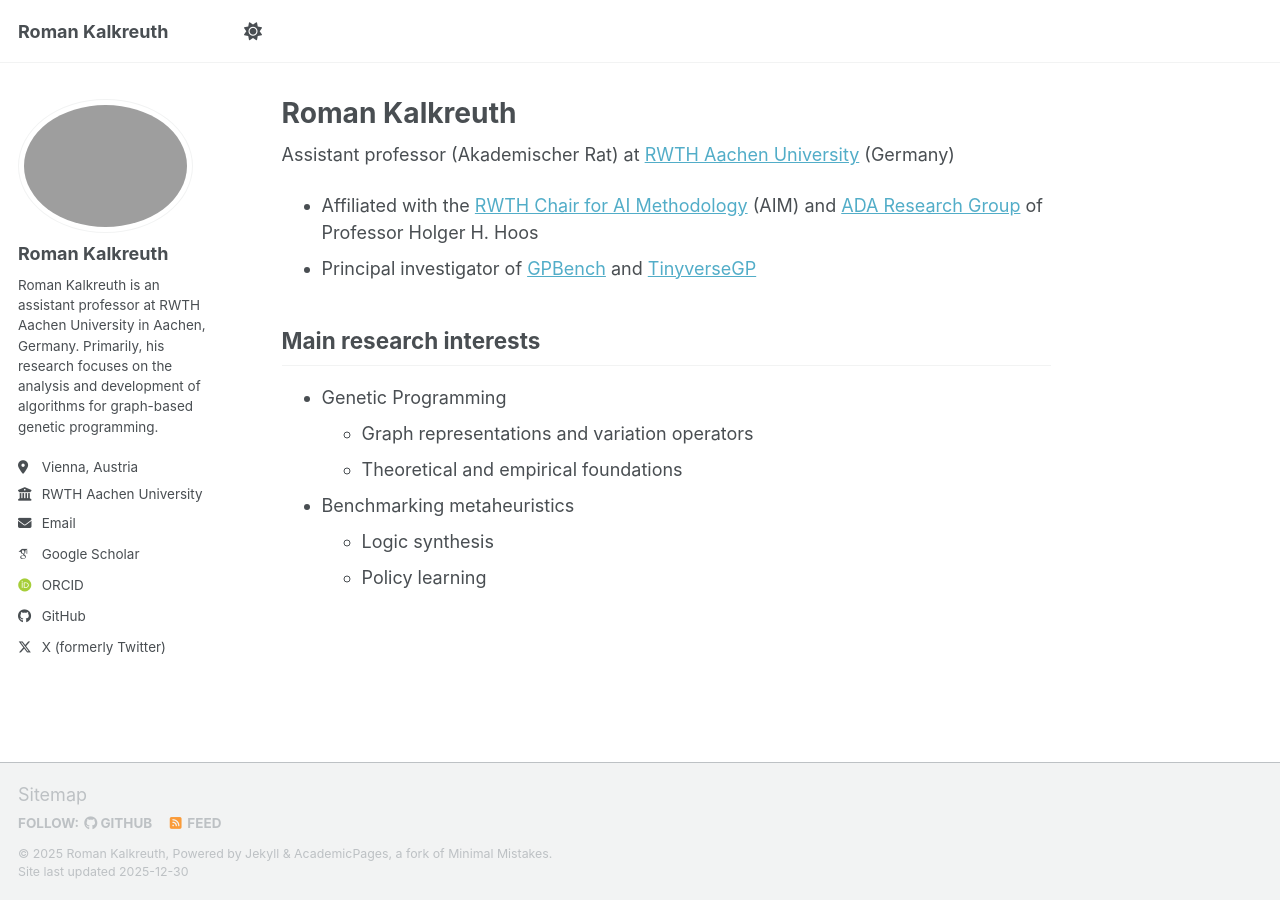
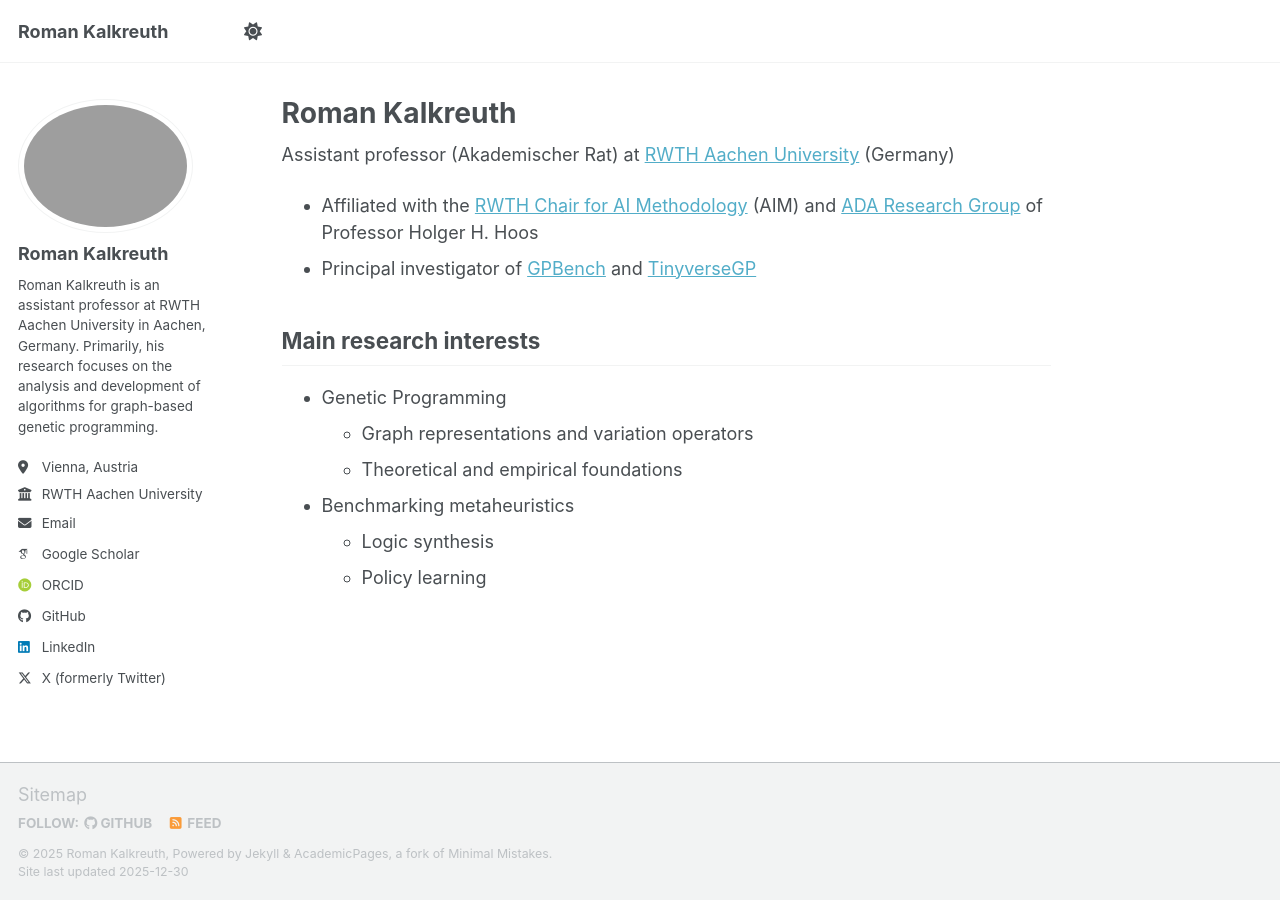
Before and after one commit to RomanKalkreuth/romankalkreuth.github.io, a Jekyll site: the page built from _pages/about.md, in a window 1280 px wide. Built offline with Jekyll 4.4.1, drawn with Linux system fonts in a browser that asks for light colours; some web fonts are replaced; a script bundle is joined from its source files by our own code; library files that are not in the unit come from our copies.

Commit message:
Update _config.yml

```diff
--- a/_config.yml
+++ b/_config.yml
@@ -66,7 +66,7 @@
   keybase          : # Username
   instagram        : # Username
   lastfm           : # Username
-  linkedin         : # Username
+  linkedin         : "dr-roman-kalkreuth-99427322b"
   mastodon         : # URL
   medium           : # URL
   pinterest        : # Username
@@ -74,7 +74,7 @@
   steam            : # Username
   telegram         : # URL
   tumblr           : # Username
-  twitter          : RomanKalkreuth
+  twitter          : "RomanKalkreuth"
   vine             : # Username
   weibo            : # Username
   wikipedia        : # Username
```
